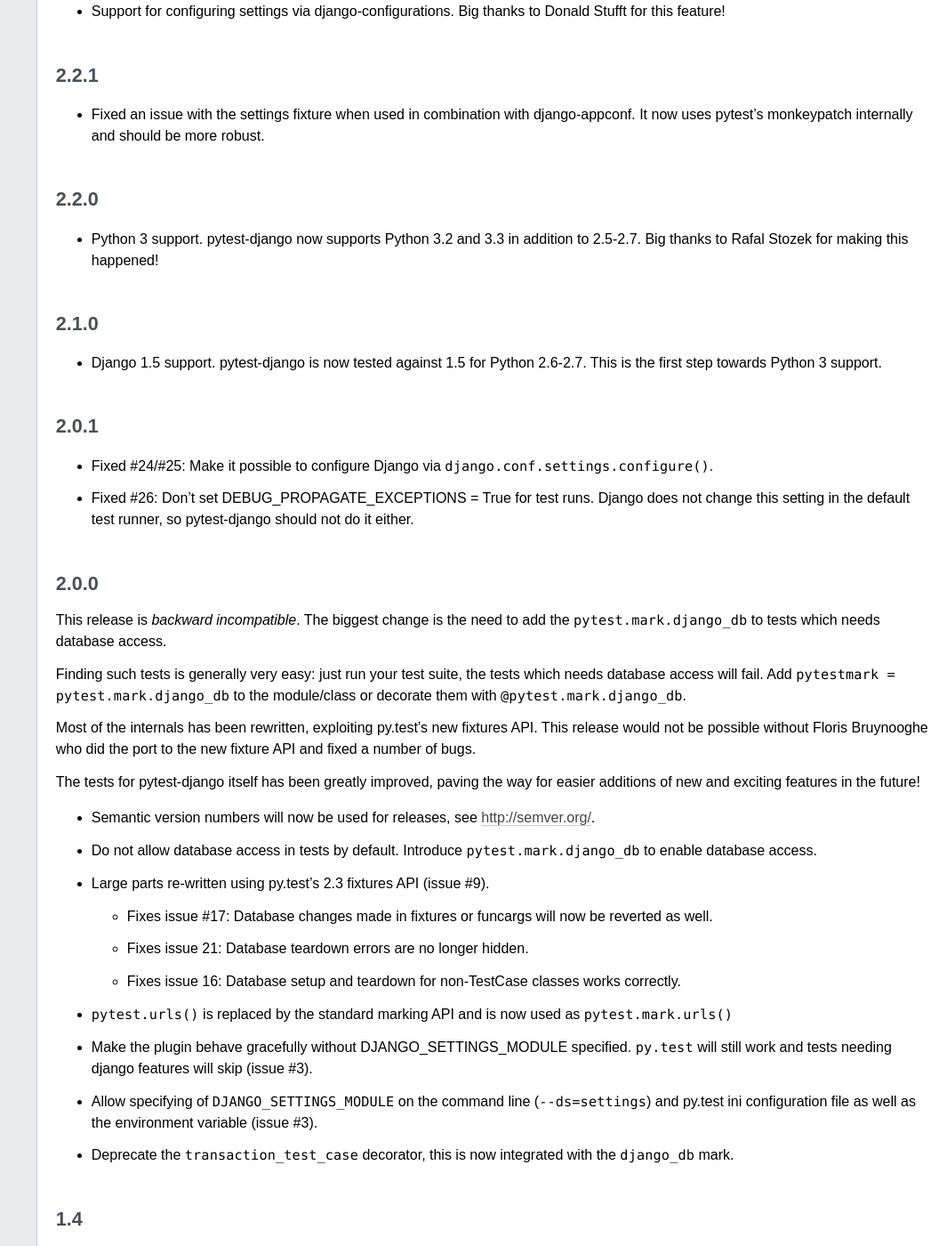
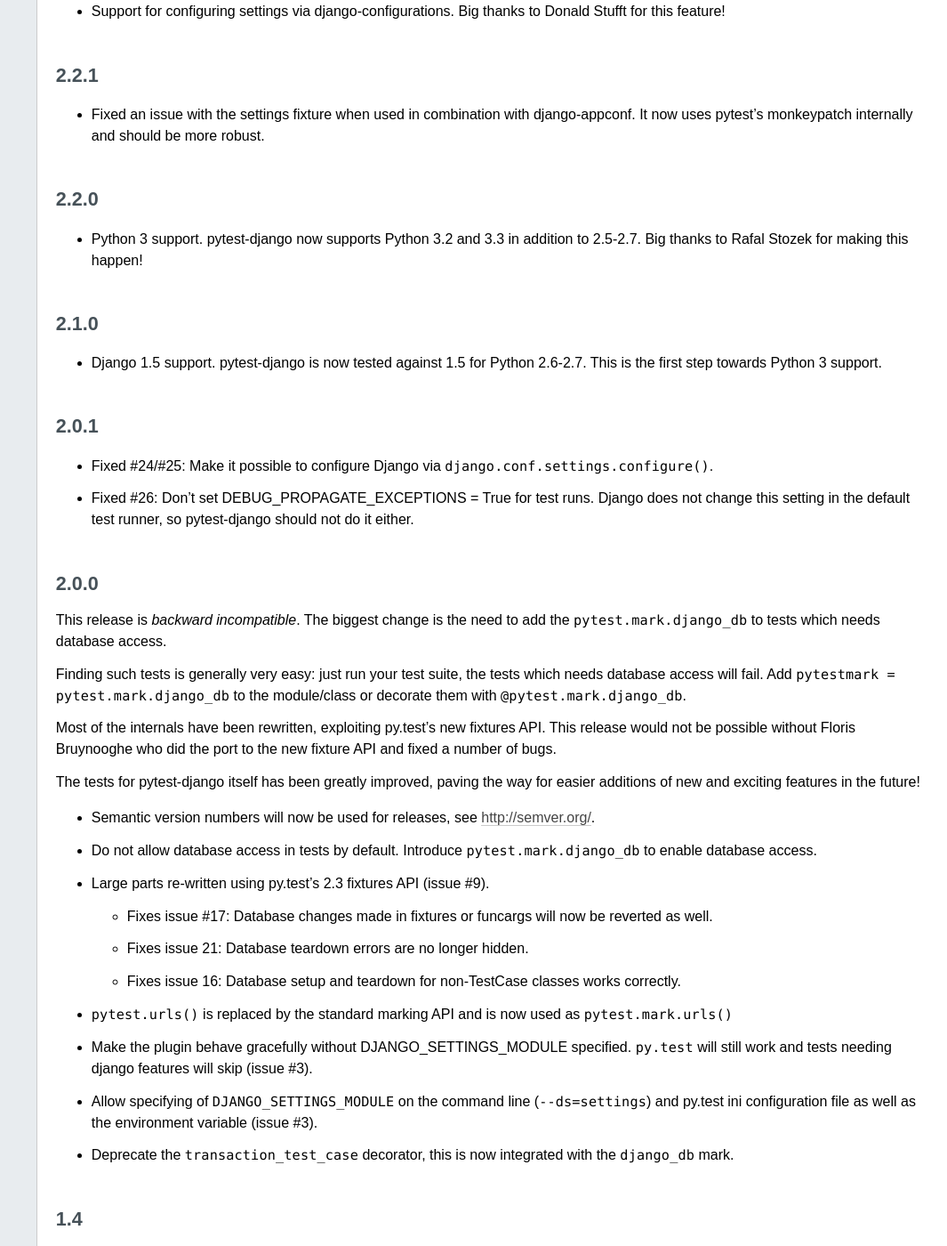
Before and after one commit to pytest-dev/pytest-django, a Sphinx documentation site: the page built from docs/changelog.rst, in a window 1280 px wide and 1400 px high, scrolled down 1476 px. Shown: the whole window at 89% size, without its empty margins (215-1280 px from the left). Built offline with Sphinx 7.4.7, drawn with Linux system fonts in a browser that asks for light colours.

Commit message:
Fixes, according to @blueyed comments

```diff
--- a/docs/changelog.rst
+++ b/docs/changelog.rst
@@ -81,7 +81,7 @@
 -----
 
 * Python 3 support. pytest-django now supports Python 3.2 and 3.3 in addition
-  to 2.5-2.7. Big thanks to Rafal Stozek for making this happened!
+  to 2.5-2.7. Big thanks to Rafal Stozek for making this happen!
 
 2.1.0
 -----
@@ -111,7 +111,7 @@
 pytest.mark.django_db`` to the module/class or decorate them with
 ``@pytest.mark.django_db``.
 
-Most of the internals has been rewritten, exploiting py.test's new
+Most of the internals have been rewritten, exploiting py.test's new
 fixtures API. This release would not be possible without Floris
 Bruynooghe who did the port to the new fixture API and fixed a number of
 bugs.
--- a/docs/contributing.rst
+++ b/docs/contributing.rst
@@ -180,7 +180,7 @@
 
 
 Continuous integration
----------------------
+----------------------
 
 `Travis`_ is used to automatically run all tests against all supported versions
 of Python, Django and different database backends.
```
